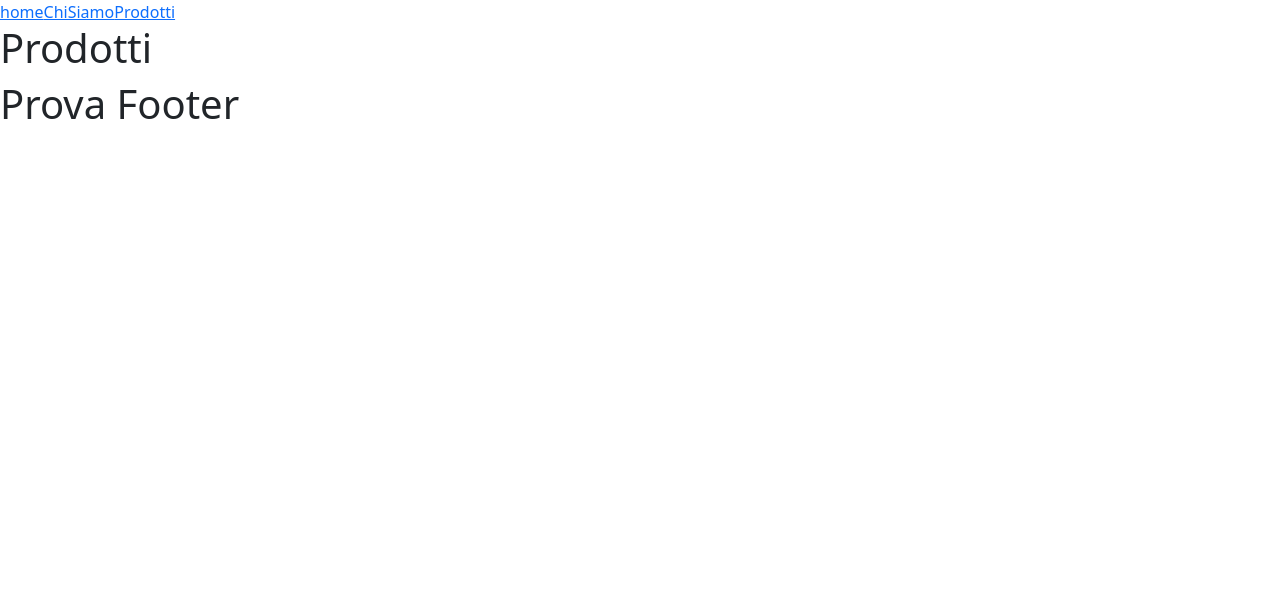
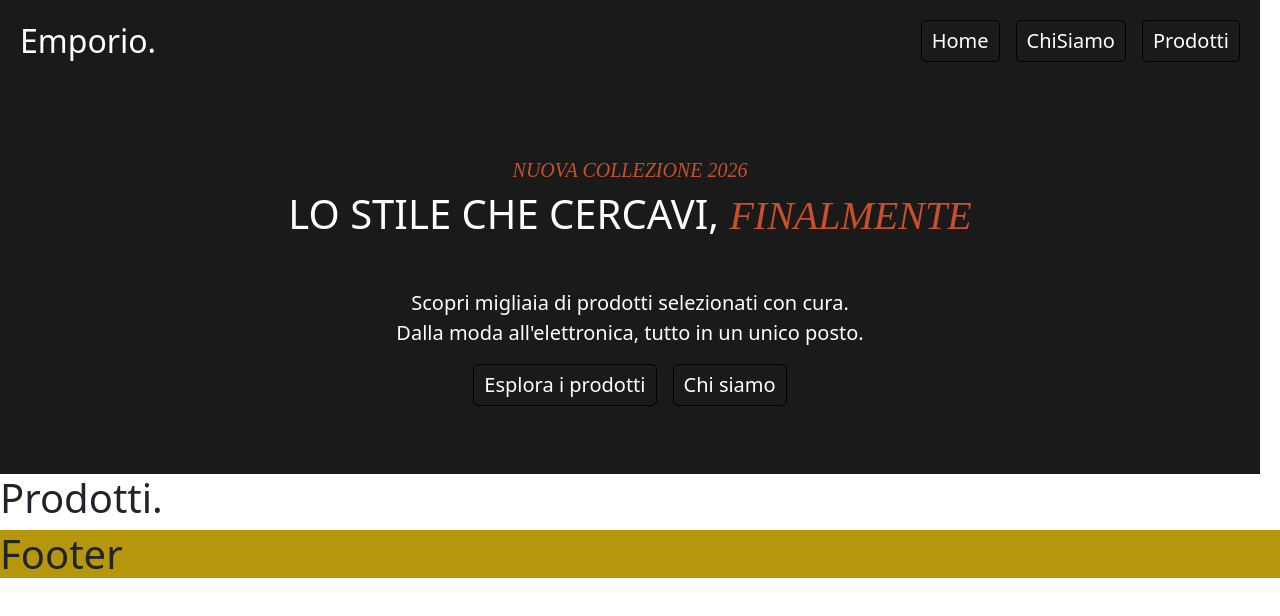
Before and after one commit to RodiglianoLorenzo/react-router, a React (Vite) app: page /Prodotti in a window 1280 px wide. Shown: the top 616 px of the page. Built offline with nearby package versions, Linux system fonts and the light colour scheme.

Commit message:
Update AppHeader and add links

```diff
--- a/src/Components/AppFooter.jsx
+++ b/src/Components/AppFooter.jsx
@@ -3,8 +3,10 @@ export default function AppFooter() {
 
     return (
         <footer>
-            <div>
-                <h1>Prova Footer</h1>
+            <div >
+                <h1>Footer</h1>
+
+
             </div>
         </footer>
     )
--- a/src/Components/AppHeader.jsx
+++ b/src/Components/AppHeader.jsx
@@ -1,13 +1,45 @@
-import { NavLink } from "react-router-dom";
+import { NavLink, Link } from "react-router-dom";
 import menu from '../Data/menu'
 
 export default function AppHeader() {
 
     return (
-        <header>
-            <nav>
-                {menu.map(item => <NavLink to={item.path} key={item.id}>{item.text}</NavLink>)}
-            </nav>
+        <header className="d-flex flex-column">
+
+            <div className="d-flex justify-content-between align-items-center">
+                <h2 className="mb-0">Emporio.</h2>
+                <nav className="d-flex gap-3">
+                    {menu.map(item => (
+                        <NavLink
+                            to={item.path}
+                            key={item.id}
+                            className="nav-link"
+                        >
+                            {item.text}
+                        </NavLink>
+                    ))}
+                </nav>
+            </div>
+
+            <div className="text-center mt-5">
+                <h5 className="mt-5 Testo_title fst-italic">NUOVA COLLEZIONE 2026</h5>
+                <h1>
+                    LO STILE CHE CERCAVI, <span className="Testo_title fst-italic">FINALMENTE</span>
+                </h1>
+                <p className="mt-5">
+                    Scopri migliaia di prodotti selezionati con cura.<br />
+                    Dalla moda all'elettronica, tutto in un unico posto.
+                </p>
+            </div>
+
+            <div>
+                <nav className="d-flex justify-content-center gap-3 mb-5">
+                    <Link to={menu[2].path} className="nav-midle">Esplora i prodotti</Link>
+                    <Link to={menu[1].path} className="nav-midle">Chi siamo</Link>
+                </nav>
+
+            </div>
+
         </header>
     )
 }
--- a/src/Data/menu.js
+++ b/src/Data/menu.js
@@ -2,7 +2,7 @@ const menu = [
     {
         id: 1,
         path: '/',
-        text: 'home'
+        text: 'Home'
     },
     {
         id: 2,
--- a/src/index.css
+++ b/src/index.css
@@ -1 +1,57 @@
 @import url('bootstrap');
+
+* {
+    padding: 0;
+    margin: 0;
+    box-sizing: border-box;
+}
+
+header {
+
+    font-size: 20px;
+    margin-right: 20px;
+    padding: 20px;
+    background-color: #1a1a1a;
+    color: white;
+
+    a {
+        padding: 0.5rem;
+        text-decoration: none;
+
+    }
+
+    .nav-link {
+        border: 1px solid black;
+        padding: 5px 10px;
+        text-decoration: none;
+        color: inherit;
+        border-radius: 5px;
+    }
+
+    .nav-midle {
+        border: 1px solid black;
+        padding: 5px 10px;
+        text-decoration: none;
+        color: inherit;
+        border-radius: 5px;
+
+    }
+
+
+    .nav-link:hover {
+        background-color: #f0f0f0;
+    }
+
+    .nav-midle:hover {
+        background-color: #c8502a;
+    }
+
+    .Testo_title {
+        color: #c8502a;
+        font-family: 'Times New Roman', Times, serif;
+    }
+}
+
+footer {
+    background-color: rgb(182, 151, 12);
+}
--- a/src/pages/ChiSiamo.jsx
+++ b/src/pages/ChiSiamo.jsx
@@ -3,7 +3,7 @@ export default function ChiSiamo() {
     return (
         <div>
             <main>
-                <h1>Chi Siamo</h1>
+                <p>CISIamo</p>
             </main>
         </div>
     )
--- a/src/pages/Prodotti.jsx
+++ b/src/pages/Prodotti.jsx
@@ -3,7 +3,7 @@ export default function Prodotti() {
     return (
         <>
             <main>
-                <h1>Prodotti</h1>
+                <h1>Prodotti.</h1>
             </main>
         </>
     )
```
